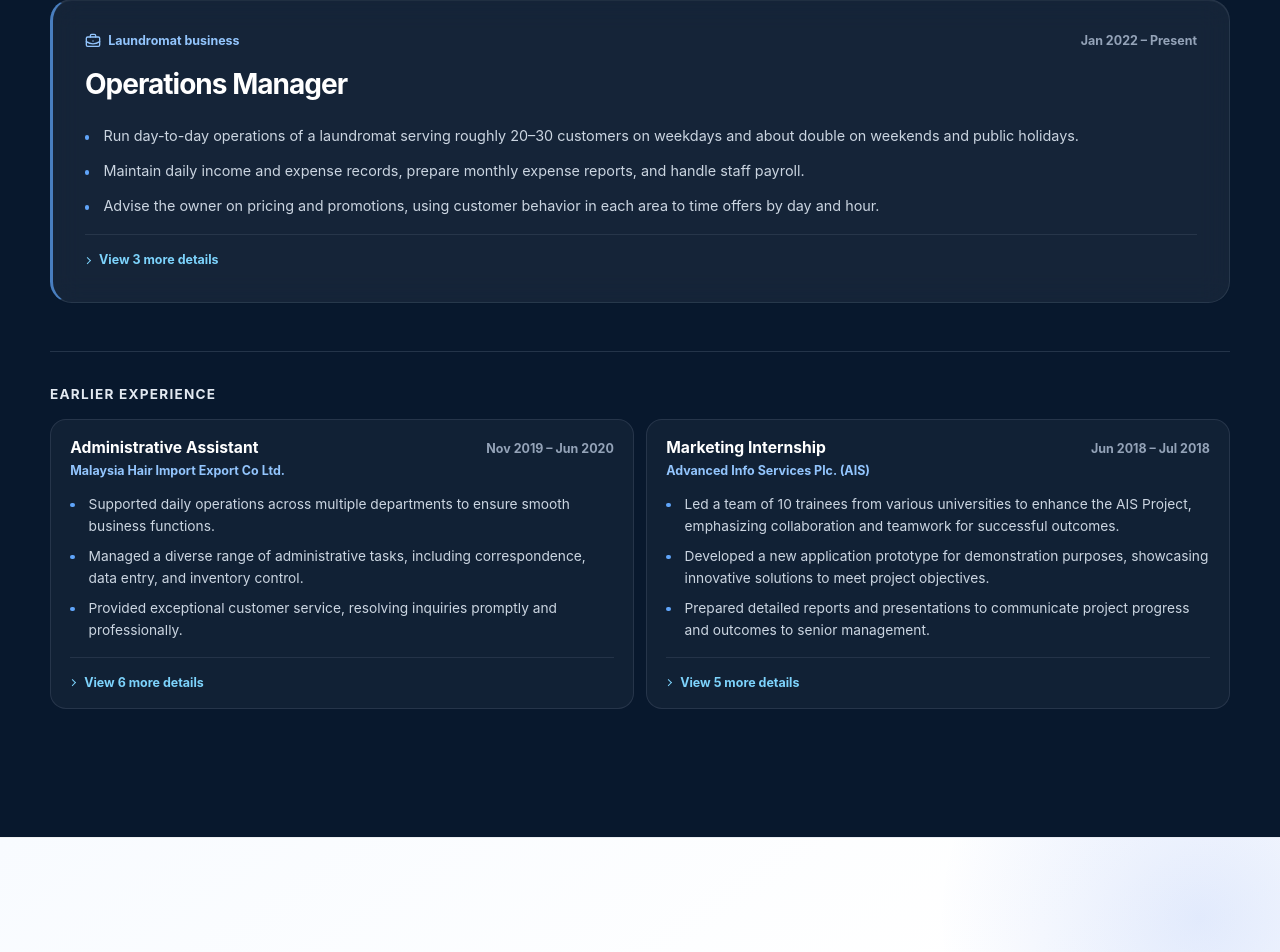
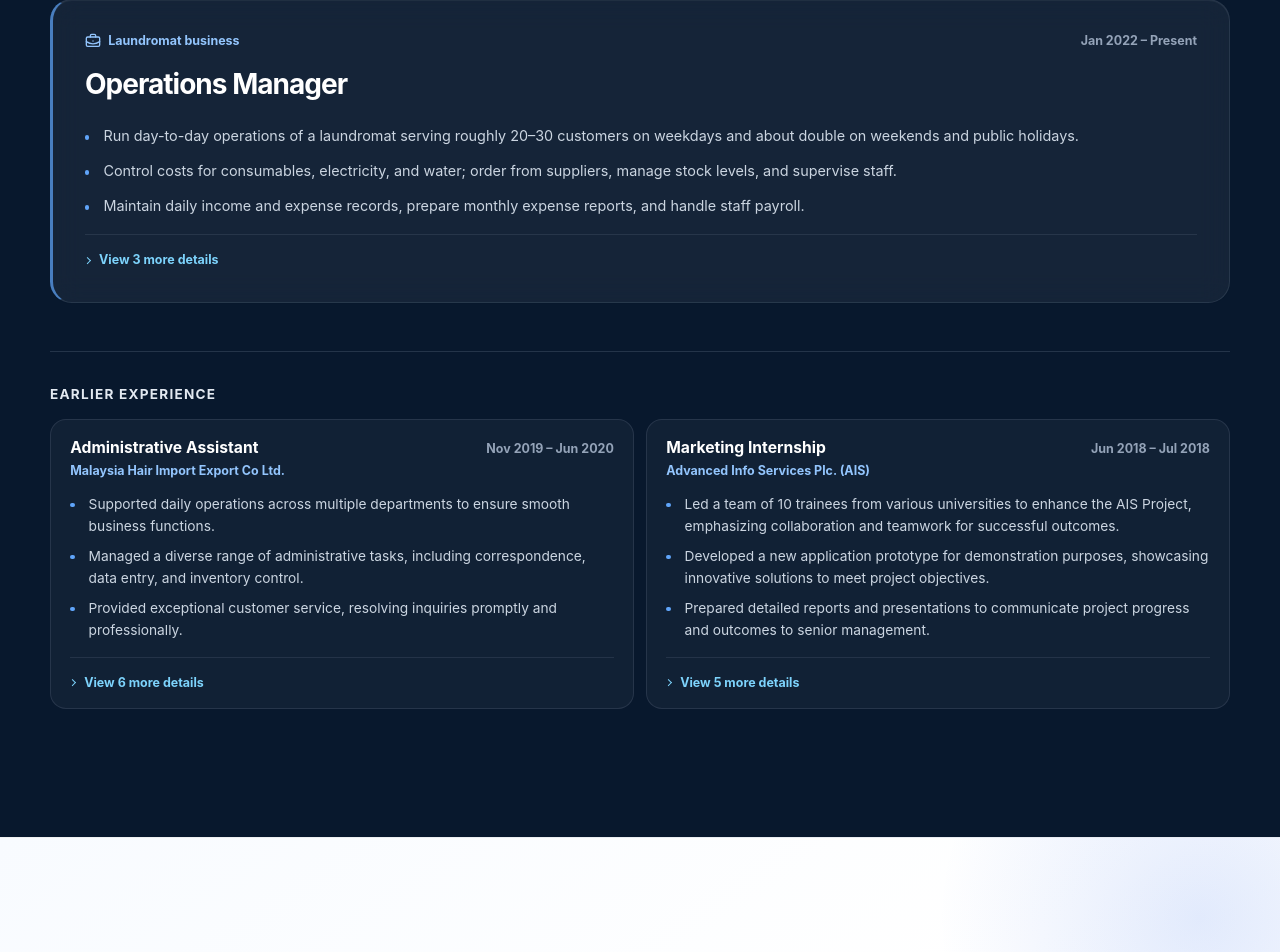
Before and after one commit to TheetawatCode/Theetawat-Portfolio, a Next.js app: page / in a window 1280 px wide. Shown: the part 5512-6464 px from the top of the page. Built offline with nearby package versions, Linux system fonts and the light colour scheme.

Commit message:
Reorder operations manager experience bullets

```diff
--- a/src/data/portfolio.ts
+++ b/src/data/portfolio.ts
@@ -296,11 +296,11 @@ export const experiences: Experience[] = [
     duration: "Jan 2022 – Present",
     description: [
       "Run day-to-day operations of a laundromat serving roughly 20–30 customers on weekdays and about double on weekends and public holidays.",
+      "Control costs for consumables, electricity, and water; order from suppliers, manage stock levels, and supervise staff.",
       "Maintain daily income and expense records, prepare monthly expense reports, and handle staff payroll.",
       "Advise the owner on pricing and promotions, using customer behavior in each area to time offers by day and hour.",
-      "Control costs for consumables, electricity, and water; order from suppliers, manage stock levels, and supervise staff.",
+      "Coached staff on service quality and used customer feedback to improve day-to-day service.",
       "Report in English to an international owner with broad decision-making authority, and support 3 additional locations owned by other operators.",
-      "Coached staff on service quality and used customer feedback to improve day-to-day service.",
     ],
   },
   {
```
